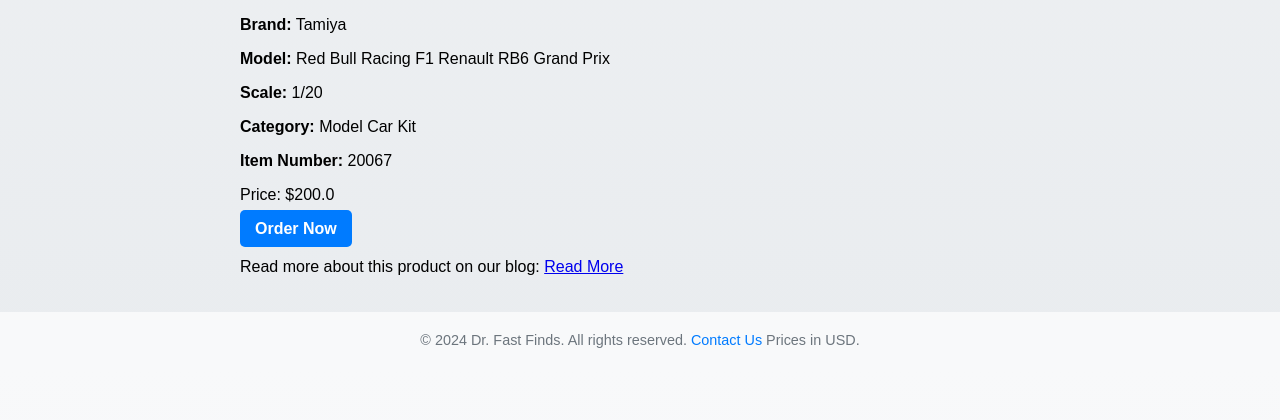
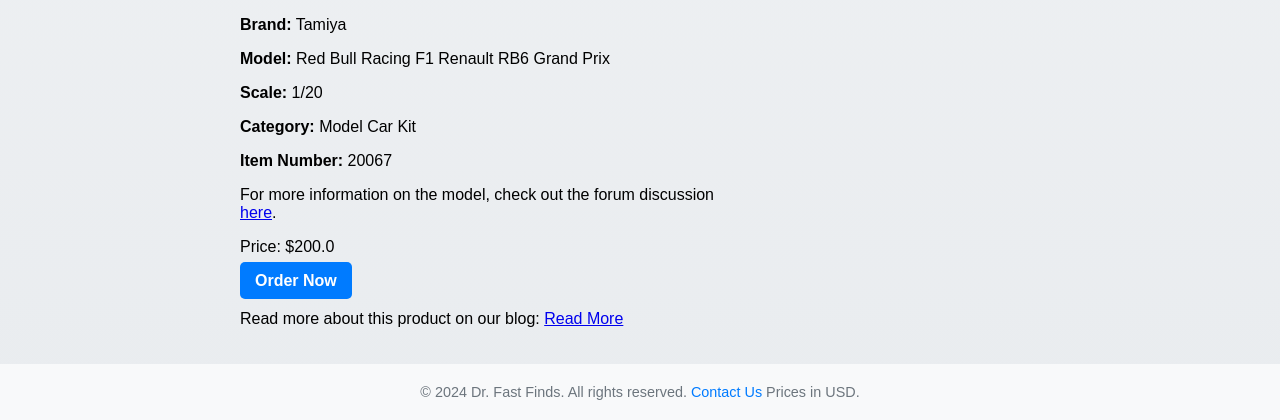
Before and after one commit to drfastfinds/drfastfinds-site, a Jekyll site: the page built from _products/tamiya-redbull-rb6.md, in a window 1280 px wide and 900 px high, scrolled down 977 px, cut to the strip 480-900 px from the top of the window. Built offline with Jekyll 4.4.1, drawn with Linux system fonts in a browser that asks for light colours; before the commit the page ends 1825 px from its top, so only the background shows below that.

Commit message:
Update tamiya-redbull-rb6.md

```diff
--- a/_products/tamiya-redbull-rb6.md
+++ b/_products/tamiya-redbull-rb6.md
@@ -22,6 +22,10 @@
   <p><strong>Scale:</strong> 1/20</p>
   <p><strong>Category:</strong> Model Car Kit</p>
   <p><strong>Item Number:</strong> 20067</p>
+
+  <p>For more information on the model, check out the forum discussion
+    <a href="https://www.modelcarsmag.com/forums/topic/81435-2010-red-bull-formula-one/" target="_blank">here</a>.</p>
+
 
 image: "https://drfastfinds.github.io/drfastfinds-site/assets/images/rb6.jpg"
 thumbnails:
```
